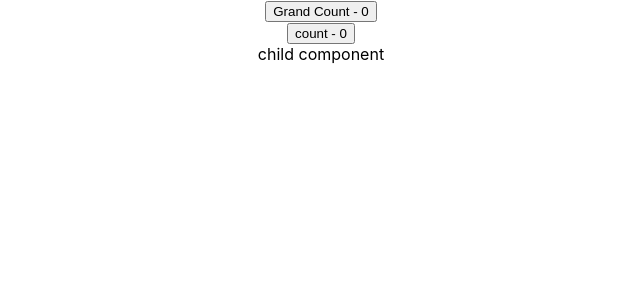
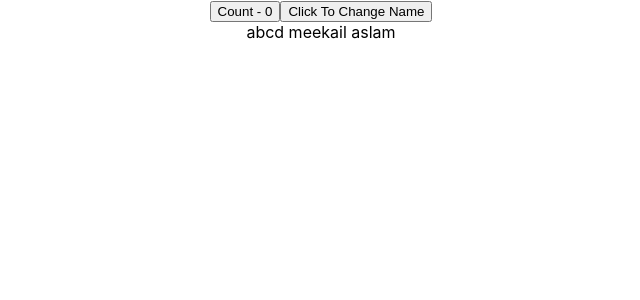
Before and after one commit to meekailkhan/React_Intro, a React (Create React App) app: page / in a window 1280 px wide. Shown: the top 300 px of the page, without its empty margins (319-959 px from the left). Built offline with nearby package versions, Linux system fonts and the light colour scheme.

Commit message:
react optimization

```diff
--- a/src/App.js
+++ b/src/App.js
@@ -7,6 +7,7 @@ import ArrayUseState from './components/useState.js/ArrayUseState';
 import ParentOne from './optimization/ParentOne';
 import ChildOne from './optimization/ChildOne';
 import GrandParent from './optimization/GrandParent';
+import ParentTwo from './optimization/ParentTwo';
 // import Reduce2DataFetching from './components/Reduce2DataFetching';
 // import Parent from './components/Parent';
 // import UseMemoCounter from './components/UseMemoCounter';
@@ -174,7 +175,8 @@ function App() {
       {/* <ParentOne>
         <ChildOne/>
       </ParentOne> */}
-      <GrandParent />
+      {/* <GrandParent /> */}
+      <ParentTwo />
     </div>
   );
 }
--- /dev/null
+++ b/src/optimization/ChildTwo.js
@@ -0,0 +1,12 @@
+import React from 'react'
+
+function ChildTwo({name,person}) {
+    console.log('child two rendering')
+  return (
+    <div>
+      {name} {person.fName} {person.lName}
+    </div>
+  )
+}
+
+export const MemozidChildTwo = React.memo(ChildTwo)
--- /dev/null
+++ b/src/optimization/ParentTwo.js
@@ -0,0 +1,24 @@
+import React,{useState,useMemo} from 'react';
+import { MemozidChildTwo } from './ChildTwo';
+
+
+
+function ParentTwo() {
+    console.log('parent two rendering')
+    const [count,setCount] = useState(0);
+    const [name,setName] = useState('abcd')
+    const person = {
+        fName : 'meekail',
+        lName : 'aslam'
+    }
+    const memoizedPerson = useMemo(()=> person,[])
+  return (
+    <div>
+      <button onClick={()=> setCount(c => c + 1)}>Count - {count}</button>
+      <button onClick={()=> setName('efgh')}>Click To Change Name</button>
+      <MemozidChildTwo name={name} person={memoizedPerson}/>
+    </div>
+  )
+}
+
+export default ParentTwo
```
